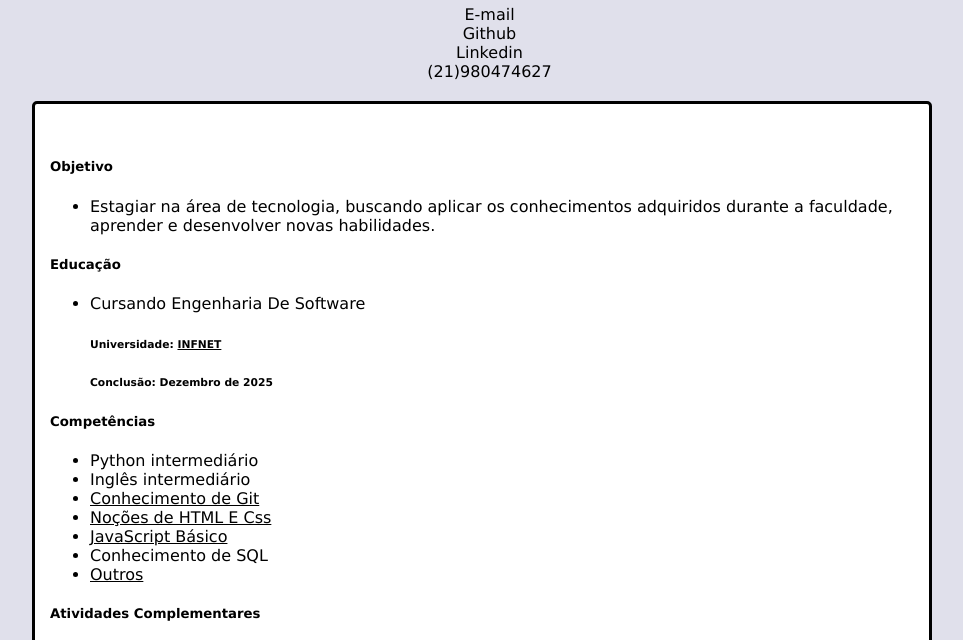
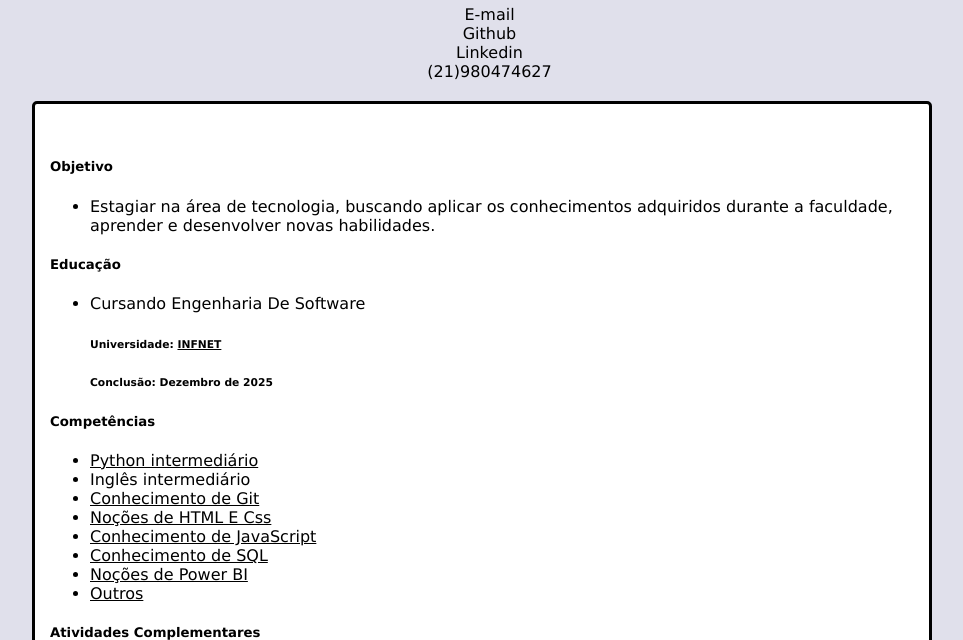
Before and after one commit to NashornT/Curriculo, a plain HTML site: page index.html in a window 1280 px wide. Shown: the part 95-735 px from the top of the page, without its empty margins (158-1121 px from the left). Drawn offline with Linux system fonts and the light colour scheme.

Commit message:
Update index.html

```diff
--- a/index.html
+++ b/index.html
@@ -61,12 +61,13 @@
                     Competências
                 </h5>
                     <ul>
-                        <li>Python intermediário</li>
+                        <li><a href="https://cursos.alura.com.br/degree/certificate/7ed05625-94ae-4389-88bf-5a4d1ce457a8">Python intermediário</a></li>
                         <li>Inglês intermediário</li>
                         <li><a href="https://www.dio.me/certificate/B0A2FC19/share">Conhecimento de Git</a></li>
                         <li><a href="https://www.dio.me/certificate/32D68CA8/share">Noções de HTML E Css</a></li>
-                        <li><a href="https://www.dio.me/certificate/CBF3251D/share">JavaScript Básico</a></li>
-                        <li>Conhecimento de SQL</li>
+                        <li><a href="https://cursos.alura.com.br/degree/certificate/49c12489-8565-4a8b-81c6-0b48e663eaa4">Conhecimento de JavaScript</a></li>
+                        <li><a href="https://cursos.alura.com.br/degree/certificate/faa4d038-3fcf-4421-8045-7fe3a9a5035c">Conhecimento de SQL</a></li>
+                        <li><a href="https://cursos.alura.com.br/certificate/b4a2a1c2-9672-4ad2-b8d7-bd025154768d">Noções de Power BI</a></li>
                         <li><a href="https://cursos.alura.com.br/user/gustavont121/fullCertificate/72c625910f00b54bfb5724073fcfb7d1">Outros</a></li>
                     </ul>
 
```
